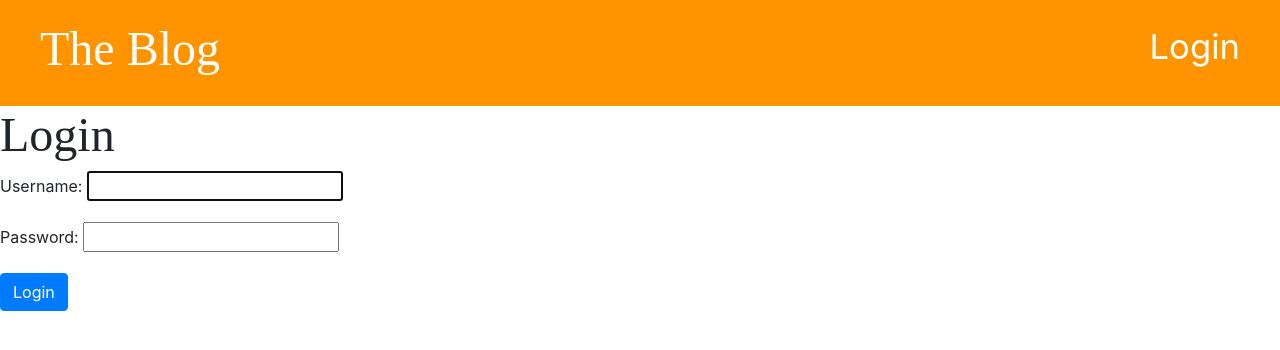
After one commit to caseygierke/DjangoFamilyApp, a Django app: page /accounts/login/ in a window 1280 px wide. The commit adds this page. Shown: the top 350 px of the page. Run offline with Django 3.2, Linux system fonts and the light colour scheme; some libraries are stand-ins or nearby versions.

Commit message:
Update a few small things, change html to have titles outside of block content.

```diff
--- a/blog/static/css/blog.css
+++ b/blog/static/css/blog.css
@@ -47,7 +47,7 @@ h1, h2, h3, h4 {
 	float: right;
 }
 
-.top-menu-add-icon, .top-menu-add-icon:hover {
+.top-menu, .top-menu-add-icon:hover {
 	color: #ffffff;
 	float: right;
 	font-size: 26pt;
--- a/blog/templates/blog/base.html
+++ b/blog/templates/blog/base.html
@@ -3,7 +3,7 @@
 <html>
 <head>
 	<meta charset="utf-8">
-	<title>Gierke Family App</title>
+	<title>{% block title %}{% endblock %}</title>
 	<link href="https://fonts.googleapis.com/css?family=Inconsolata" rel="stylesheet" type="text">
 	<link rel="stylesheet" href="https://stackpath.bootstrapcdn.com/bootstrap/4.3.1/css/bootstrap.min.css">
 	<link rel="stylesheet" href="{% static 'css/blog.css' %}">
@@ -14,8 +14,10 @@
 	<div class="page-header">
 		{% if user.is_authenticated %}
 			<a href="{% url 'post_draft_list' %}" class="top-menu"><i class="fas fa-drafting-compass fa-2x"></i></a>
-
-			<a href="{% url 'post_new' %}" class=top-menu-add-icon><i class="fas fa-user-plus fa-2x"></i></a>
+			<a href="{% url 'post_new' %}" class=top-menu><i class="fas fa-user-plus fa-2x"></i></a>
+			<p class="top-menu">Hello, {{ user.username }} <small>(<a href="{% url 'logout' %}">Log out</a></small>)</p>
+		{% else %}
+			<a href="{% url 'login' %}" class="top-menu">Login</a>
 		{% endif %}
 		<h1><a href="{% url 'post_list' %}">The Blog</a></h1>
 	</div>
--- a/blog/templates/blog/post_draft_list.html
+++ b/blog/templates/blog/post_draft_list.html
@@ -1,5 +1,7 @@
 {% extends 'blog/base.html' %}
 {% block content %}
+{% block title %}My drafts{% endblock %}
+
 	{% for post in posts %}
 		<div class="post">
 			<p class="date">Create: {{ post.create_date|date:'m-d-Y' }}</p>
--- a/blog/templates/blog/post_edit.html
+++ b/blog/templates/blog/post_edit.html
@@ -1,5 +1,5 @@
 {% extends 'blog/base.html' %}
-
+{% block title %}{{ post.title }}{% endblock %}
 {% block content %}
 
 <h1>New Post</h1>
--- a/blog/templates/blog/post_list.html
+++ b/blog/templates/blog/post_list.html
@@ -1,4 +1,5 @@
 {% extends 'blog/base.html' %}
+{% block title %}Gierke Family App{% endblock %}
 {% block content %}
 
 	{% for post in posts %}
--- /dev/null
+++ b/blog/templates/registration/login.html
@@ -0,0 +1,11 @@
+{% extends 'blog/base.html' %}
+{% block title %}Login{% endblock %}
+{% block content %}
+
+	<h2>Login</h2>
+		<form method="post">
+			{% csrf_token %}
+			{{ form.as_p }}
+		<button type="submit" class="btn btn-primary">Login</button>
+		</form>
+{% endblock %}
--- a/blog/urls.py
+++ b/blog/urls.py
@@ -1,7 +1,8 @@
-from django.urls import path
+from django.urls import path, include
 from . import views
 from django.conf import settings
 from django.conf.urls.static import static
+# from django.contrib.auth import views as auth_views
 
 urlpatterns = [
 	path('', views.post_list, name='post_list'),
@@ -9,6 +10,9 @@ urlpatterns = [
 	path('post/new/', views.post_new, name='post_new'),
 	path('post/<int:pk>/edit/', views.post_edit, name='post_edit'),
 	path('drafts/', views.post_draft_list, name='post_draft_list'),
+	path('post/<int:pk>/publish/', views.post_publish, name='post_publish'),
+	# path('accounts/', include(django.contrib.auth.urls)),
+
 ] + static(settings.MEDIA_URL, document_root=settings.MEDIA_ROOT)
 
 if settings.DEBUG:
--- a/mysite/settings.py
+++ b/mysite/settings.py
@@ -26,7 +26,9 @@ SECRET_KEY = '6(abd!%%4o=$+2k1gfe%z5l#ea#aopfd0f)--pt&&!6)9!9280'
 DEBUG = True
 
 ALLOWED_HOSTS = []
-
+LOGIN_URL = '/accounts/login'
+LOGIN_REDIRECT_URL = 'post_list'
+LOGOUT_REDIRECT_URL = 'post_list'
 
 # Application definition
 
--- a/mysite/urls.py
+++ b/mysite/urls.py
@@ -15,10 +15,14 @@ Including another URLconf
 """
 from django.urls import path, include
 from django.contrib import admin
-from django.conf import settings
-from django.conf.urls.static import static
+# from django.conf import settings
+# from django.conf.urls.static import static
+from django.contrib.auth import views as auth_views
 
 urlpatterns = [
     path('admin/', admin.site.urls),
     path('', include('blog.urls')),
+    path('accounts/login/', auth_views.LoginView.as_view(), name='login'),
+	path('accounts/logout/', view=auth_views.LoginView.as_view(), name='logout'),
+
 ]
```
Also changed, not shown: blog/views.py (+7 -2 lines), db.sqlite3.
